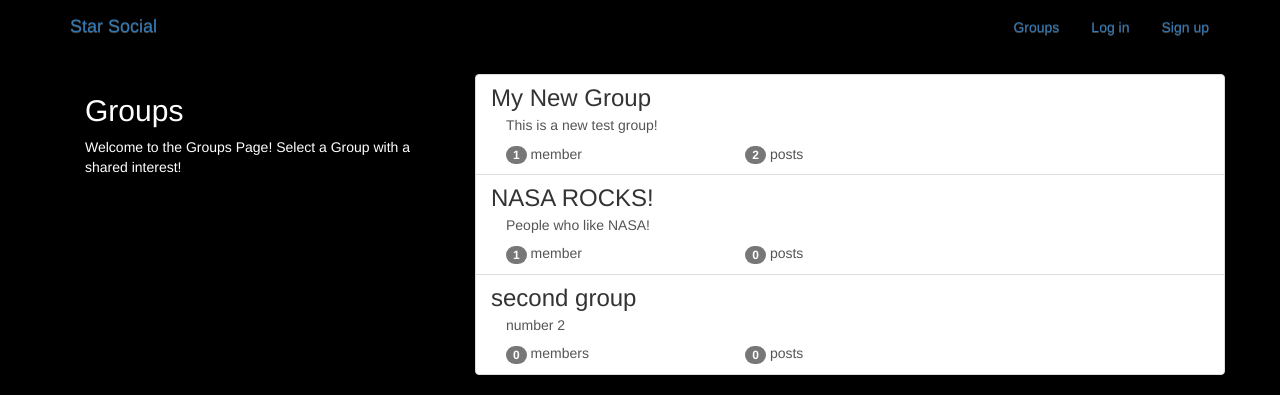
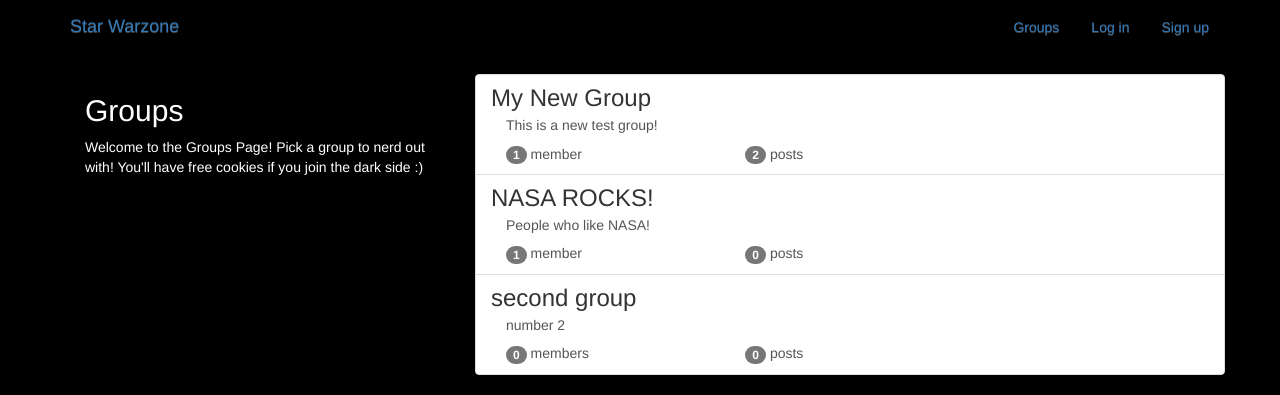
Before and after one commit to eaqyyy/starwarzone, a Django app: page /groups/ in a window 1280 px wide. Shown: the top 395 px of the page. Run offline with Django 3.2, Linux system fonts and the light colour scheme; data comes from the database, SQL or seed files in the repository; some libraries are stand-ins or nearby versions.

Commit message:
fix styling

```diff
--- a/groups/templates/groups/group_list.html
+++ b/groups/templates/groups/group_list.html
@@ -12,7 +12,7 @@
     {% endif %}
 			<h2>Groups</h2>
 
-			<p>Welcome to the Groups Page! Select a Group with a shared interest!</p>
+			<p>Welcome to the Groups Page! Pick a group to nerd out with! You'll have free cookies if you join the dark side :)</p>
 	</div>
 	{% if user.is_authenticated %}
 	<a href="{% url 'groups:create' %}" class="btn btn-md btn-fill btn-warning"><span class="glyphicon glyphicon-plus-sign"></span> Create New Group!</a>
--- a/static/simplesocial/css/master.css
+++ b/static/simplesocial/css/master.css
@@ -4,3 +4,7 @@ body {
   background-color: black;
   color:white;
 }
+
+.kaki{
+  float: right;
+}
--- a/templates/base.html
+++ b/templates/base.html
@@ -3,7 +3,7 @@
 <html>
   <head>
     <meta charset="utf-8">
-    <title>Star Social</title>
+    <title>Star Warzone</title>
     <!-- Latest compiled and minified CSS -->
 
     <link rel="stylesheet" href="https://maxcdn.bootstrapcdn.com/bootstrap/3.3.7/css/bootstrap.min.css" integrity="sha384-BVYiiSIFeK1dGmJRAkycuHAHRg32OmUcww7on3RYdg4Va+PmSTsz/K68vbdEjh4u" crossorigin="anonymous">
@@ -28,7 +28,7 @@
     <nav class="navbar  mynav" role="navigation" id="navbar">
     			<div class="container">
 
-            <a class="navbar-brand mynav" href="{% url 'home' %}">Star Social</a>
+            <a class="navbar-brand mynav" href="{% url 'home' %}">Star Warzone</a>
 
     					<ul class="nav navbar-nav navbar-right">
     						{% if user.is_authenticated %}
```
Also changed, not shown: templates/index.html (+7 -1 lines).
